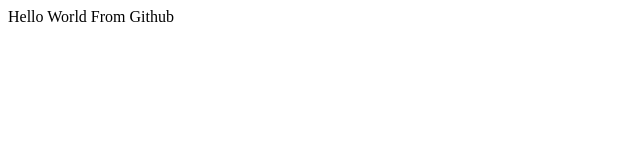
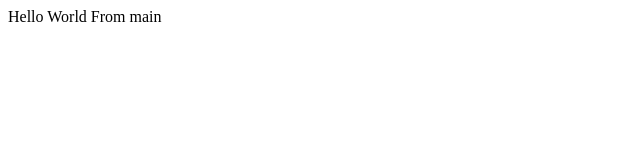
Before and after one commit to SammyMedawar/VSCode-Git-Tutorial, a plain HTML site: page index.html in a window 1280 px wide. Shown: the full height of the page, 0-640 px from the left. Drawn offline with Linux system fonts and the light colour scheme.

Commit message:
added main to hello world

```diff
--- a/index.html
+++ b/index.html
@@ -6,6 +6,6 @@
     <title>Document</title>
 </head>
 <body>
-    Hello World From Github
+    Hello World From main
 </body>
 </html>
```
